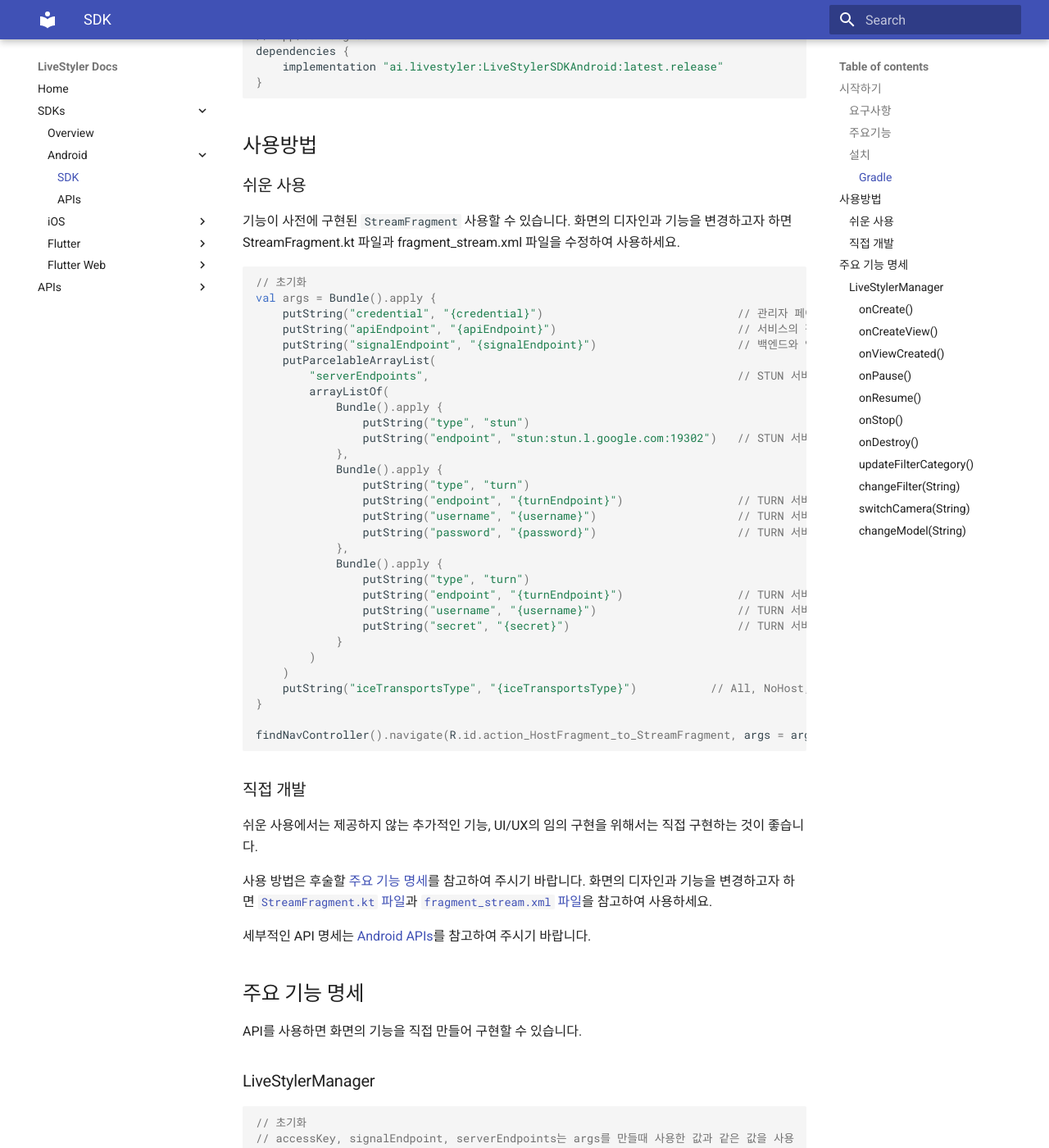
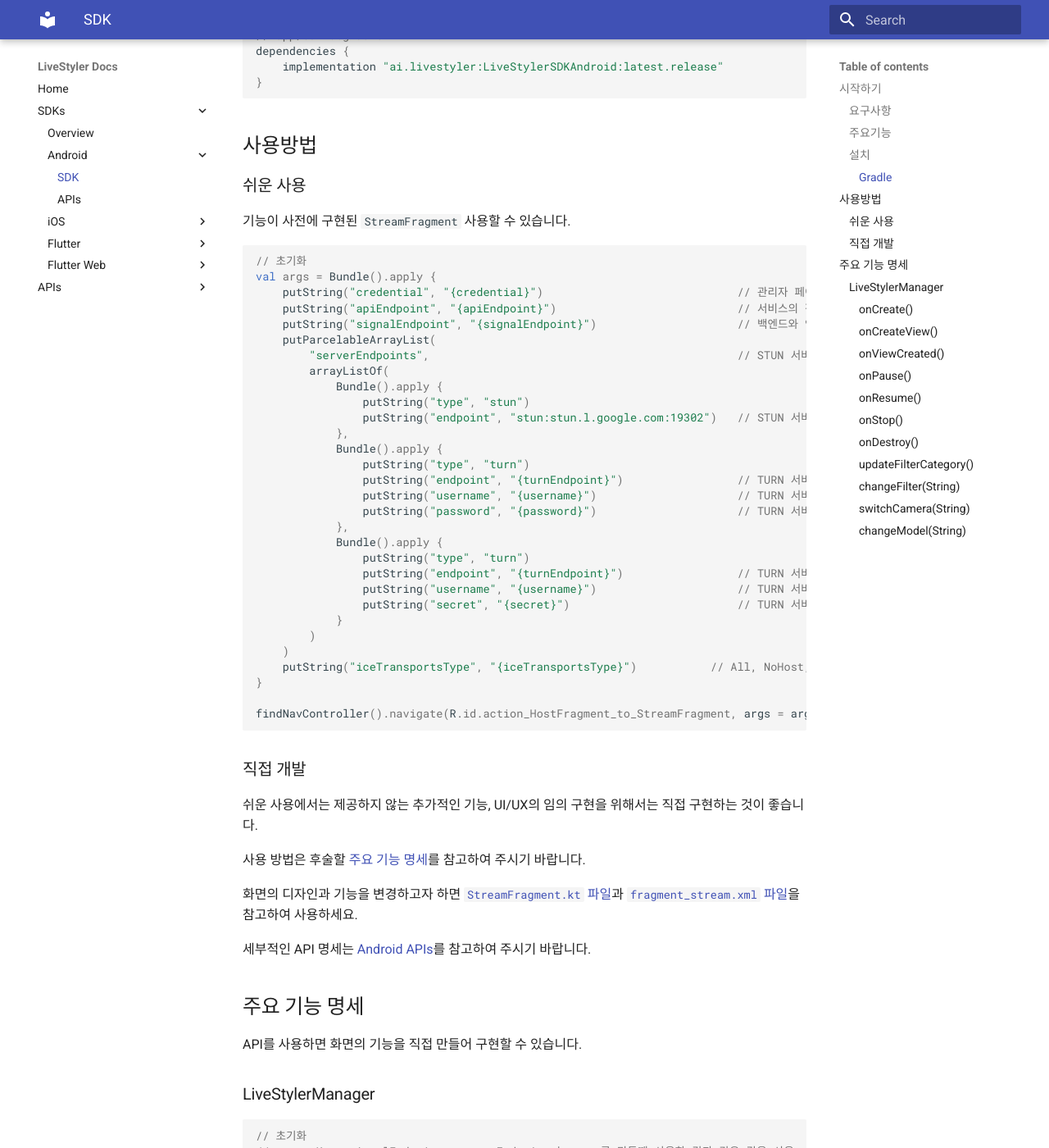
Before and after one commit to dob-world/livestyler-docs, an MkDocs documentation site: the page built from docs/sdk/android.md, in a window 1280 px wide and 1400 px high, scrolled down 917 px. Shown: the whole window at 82% size. Built offline with MkDocs 1.6.1 and Material for MkDocs 9.7.7, drawn with Linux system fonts in a browser that asks for light colours.

Commit message:
Update StreamFragment customization instructions
Moved and clarified guidance on customizing StreamFragment design and functionality, now referencing separate documentation files for StreamFragment.kt and fragment_stream.xml.

````diff
--- a/docs/sdk/android.md
+++ b/docs/sdk/android.md
@@ -43,7 +43,6 @@
 ### 쉬운 사용
 
 기능이 사전에 구현된 `StreamFragment` 사용할 수 있습니다.
-화면의 디자인과 기능을 변경하고자 하면 StreamFragment.kt 파일과 fragment_stream.xml 파일을 수정하여 사용하세요.
 
 ```kotlin
 // 초기화
@@ -83,6 +82,7 @@
 쉬운 사용에서는 제공하지 않는 추가적인 기능, UI/UX의 임의 구현을 위해서는 직접 구현하는 것이 좋습니다.
 
 사용 방법은 후술할 [주요 기능 명세](#주요-기능-명세)를 참고하여 주시기 바랍니다.
+
 화면의 디자인과 기능을 변경하고자 하면 [`StreamFragment.kt` 파일](android-streamfragmentkt.md)과 [`fragment_stream.xml` 파일](android-fragmentstreamxml.md)을 참고하여 사용하세요.
 
 세부적인 API 명세는 [Android APIs](reference-kotlin.md)를 참고하여 주시기 바랍니다.
````
